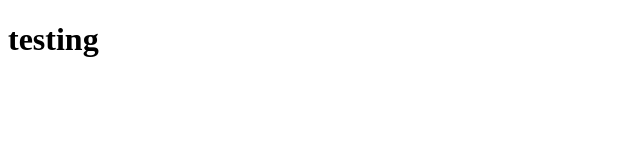
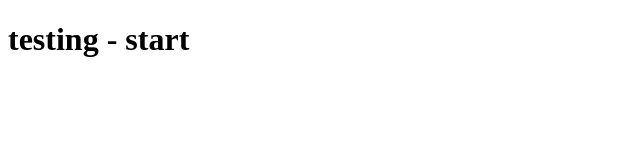
Before and after one commit to javedmehr/workflow, a plain HTML site: page index.html in a window 1280 px wide. Shown: the whole page, without its empty margins (0-640 px from the left). Drawn offline with Linux system fonts and the light colour scheme.

Commit message:
first commet

```diff
--- a/index.html
+++ b/index.html
@@ -1,6 +1,6 @@
 <!doctype html>
 <html lang="en">
     <body>
-        <h1>testing</h1>
+        <h1>testing - start</h1>
     </body>
 </html>
```
